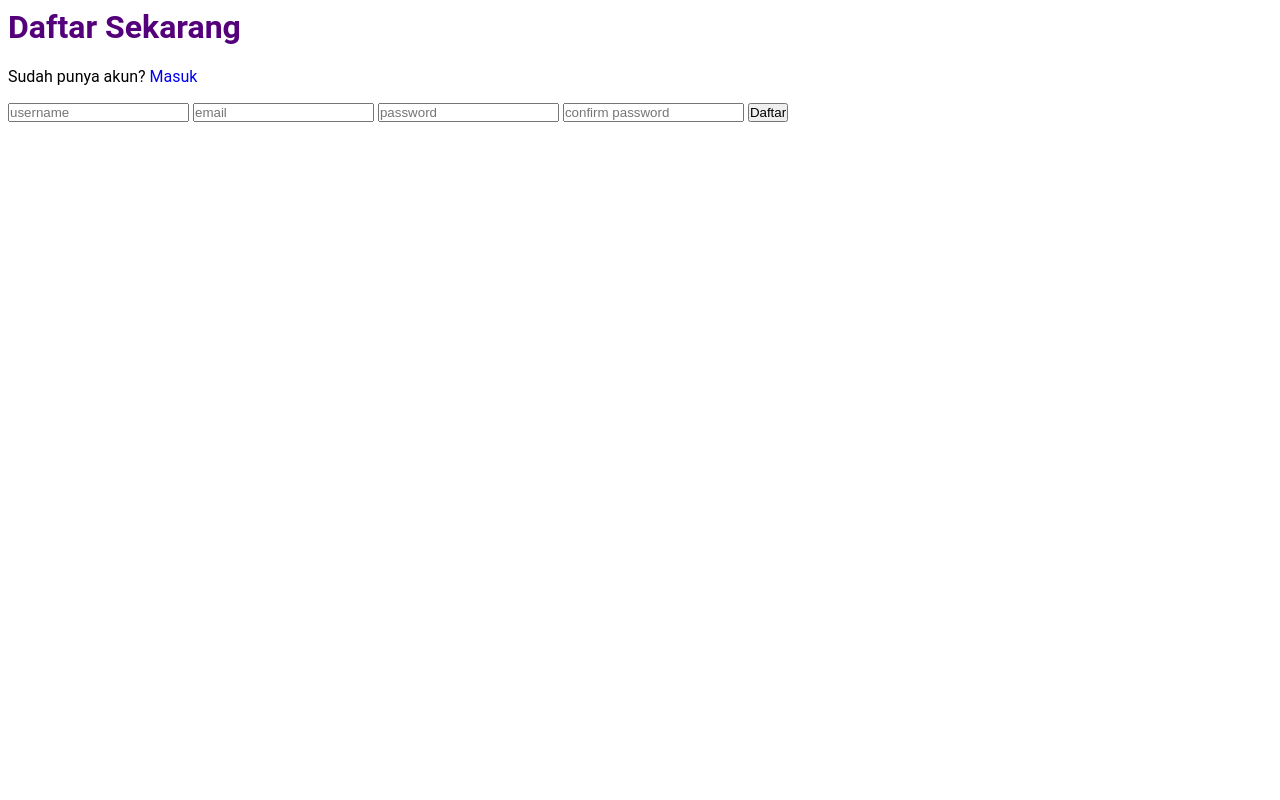
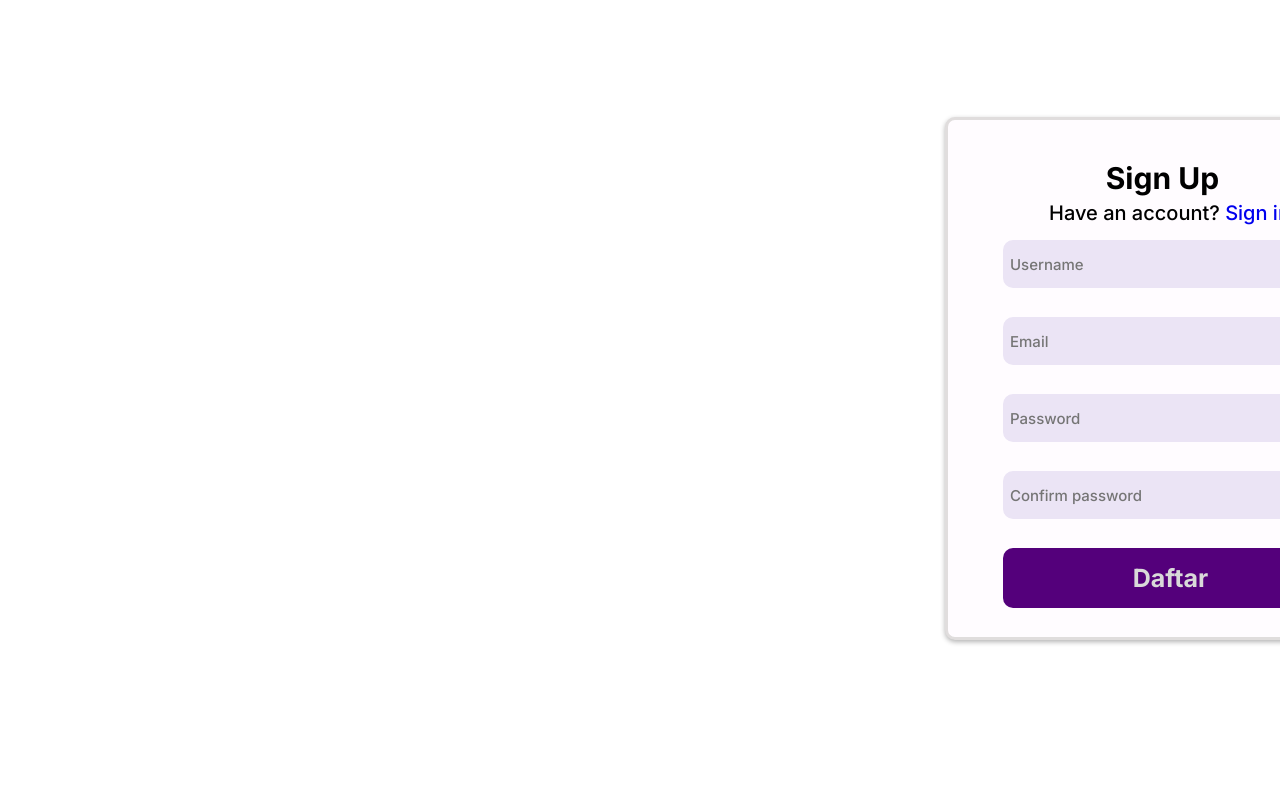
Before and after one commit to rifqifazzam/Merchanique, a Django app: page /register/ in a window 1280 px wide. Run offline with Django 4.2, Linux system fonts and the light colour scheme.

Commit message:
up register&login

```diff
--- a/Templates/base.html
+++ b/Templates/base.html
@@ -8,6 +8,9 @@
         <link rel="stylesheet" href="">
         {% load static %}
         <link rel="stylesheet" href="{% static '/base.css' %}">
+        <link rel="preconnect" href="https://fonts.googleapis.com">
+        <link rel="preconnect" href="https://fonts.gstatic.com" crossorigin>
+        <link href="https://fonts.googleapis.com/css2?family=Inter:wght@500;600;700&display=swap" rel="stylesheet">
         <script type"text/javascript">
             var user = '{{request.user}}'
 
--- a/Templates/register.html
+++ b/Templates/register.html
@@ -1,16 +1,20 @@
 {% extends 'base.html' %}
 {% block title%}Register Page{%endblock title%}
 {% block content%}
+{% load static %}
+<link rel="stylesheet" href="{% static '/register.css' %}">
 <div class="container">
-    <h1>Daftar Sekarang</h1>
-    <p>Sudah punya akun? <a href="{% url 'login'%}">Masuk</a></p>
+    <div class="rectangle">
+    <h1>Sign Up</h1>
+    <p>Have an account? <a href="{% url 'login'%}">Sign in</a></p>
+
 
     <form action="" method="post">
         {% csrf_token %}
-        <input type="text" name="username" placeholder="username">
-        <input type="email" name="email" placeholder="email">
-        <input type="password" name="password1" placeholder="password">
-        <input type="password" name="password2" placeholder="confirm password">
+        <input type="text" name="username" placeholder="Username">
+        <input type="email" name="email" placeholder="Email">
+        <input type="password" class="password1" name="password1" placeholder="Password">
+        <input type="password" class="password2" name="password2" placeholder="Confirm password">
         <input type="submit" value="Daftar">
     </form>
     <div class="col-md-8">
--- a/merchandise_web/static/base.css
+++ b/merchandise_web/static/base.css
@@ -1,9 +1,10 @@
 *{
     padding: 0;
     box-sizing: border-box;
+    font-family: 'Inter', sans-serif;
 }
 body{
-    font-family: 'Roboto', sans-serif;
+    font-family: 'Inter', sans-serif;
     background-color: #FFFFFF;
 }
 
--- /dev/null
+++ b/merchandise_web/static/register.css
@@ -0,0 +1,135 @@
+.rectangle {
+    position: absolute;
+    width: 444px;
+    height: 523px;
+    left: 945px;
+    top: 117px;
+
+    background: #FFFCFF;
+    border-radius: 10px;
+    border: 3px solid #E0DDDD;
+    box-shadow: 0 2px 5px rgba(0, 0, 0, 0.3);
+
+}
+
+h1{
+position: absolute;
+width: 300px;
+height: 36px;
+left: 36%;
+top: 20PX;
+
+font-style: normal;
+font-weight: 700;
+font-size: 30px;
+line-height: 36px;
+
+color: #000000;
+}
+
+p{
+position: absolute;
+width: 400px;
+height: 24px;
+left: 101px;
+top: 61px;
+
+
+font-style: normal;
+font-weight: 400;
+font-size: 20px;
+line-height: 24px;
+
+color: #000000;
+}
+
+input[type="text"]{
+    position: absolute;
+    width: 335px;
+    height: 48px;
+    left: 55px;
+    top: 120px;
+
+    background: #EBE4F5;
+    border-radius: 10px;
+    border: 0;
+}
+
+input[type="email"]{
+    position: absolute;
+    width: 335px;
+    height: 48px;
+    left: 55px;
+    top: 197px;
+
+    background: #EBE4F5;
+    border-radius: 10px;
+    border: 0;
+}
+
+.password1{
+    position: absolute;
+    width: 335px;
+    height: 48px;
+    left: 55px;
+    top: 274px;
+
+    background: #EBE4F5;
+    border-radius: 10px;
+    border: 0;
+}
+
+.password2{
+    position: absolute;
+    width: 335px;
+    height: 48px;
+    left: 55px;
+    top: 351px;
+
+    background: #EBE4F5;
+    border-radius: 10px;
+    border: 0;
+}
+
+input[type="submit"]{
+    position: absolute;
+    width: 335px;
+    height: 60px;
+    left: 55px;
+    top: 428px;
+
+    background: #54007B;
+    border-radius: 10px;
+    border: 0;
+    }
+
+
+    input[type="submit"][value="Daftar"] {
+        position: absolute;
+    /* width: 82px;
+    height: 30px; */
+    /* left: 877px;
+    top: 504px; */
+
+    font-family: 'Inter';
+    font-style: normal;
+    font-weight: 700;
+    font-size: 25px;
+    line-height: 30px;
+
+    color: #D9D9D9;
+}
+
+input::placeholder {
+    position: absolute;
+    width: 200px;
+    height: 30px;
+    left: 7px;
+    top: 15px;
+
+    font-family: 'Inter';
+    font-style: normal;
+    font-weight: 500;
+    font-size: 15px;
+    line-height: 18px;
+}
```
Also changed, not shown: Templates/login.html (+15 -3 lines), merchandise_web/static/login.css (added, +109 -0 lines).
